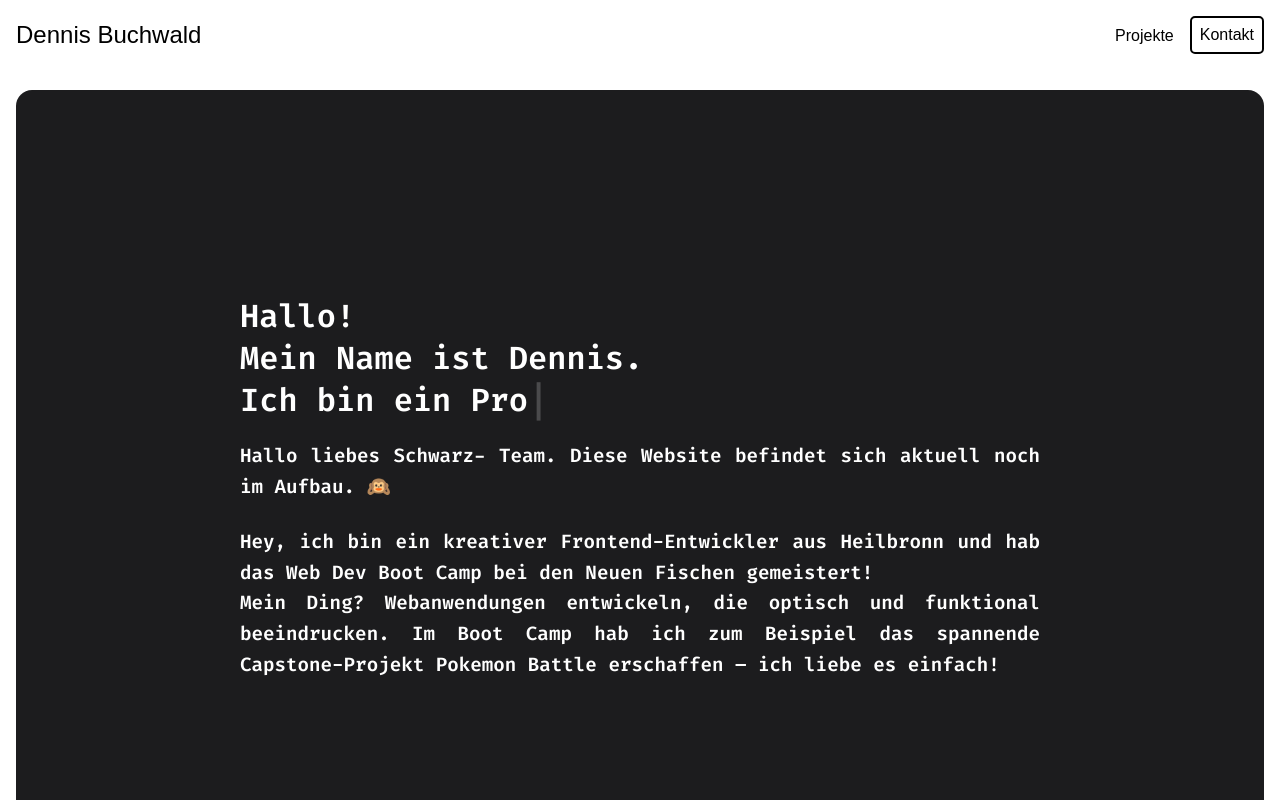
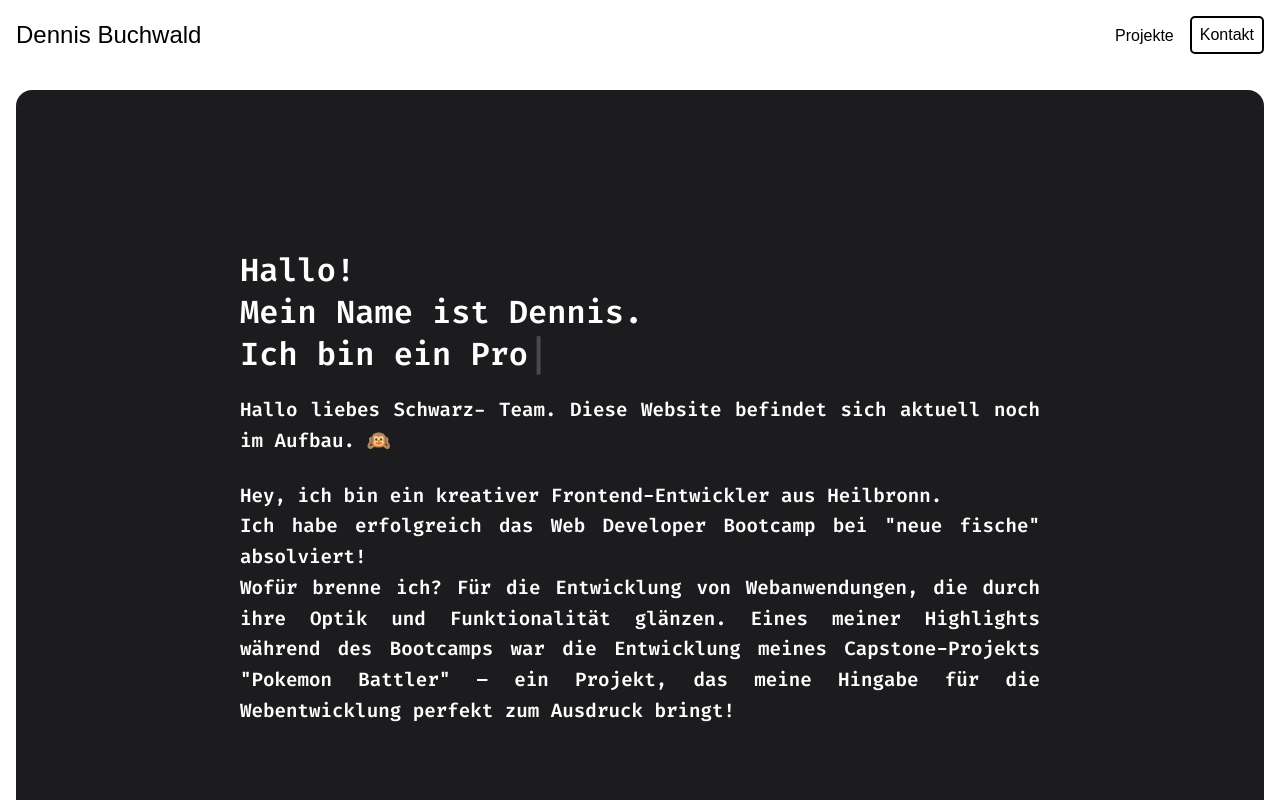
Before and after one commit to dennisbuchwald/dennisbuchwald-de, a Next.js app: page / in a window 1280 px wide. Shown: the top 800 px of the page. Built offline with nearby package versions, Linux system fonts and the light colour scheme; no server answers.

Commit message:
fix grama

```diff
--- a/src/pages/index.js
+++ b/src/pages/index.js
@@ -45,11 +45,15 @@ const Home = () => {
               noch im Aufbau. 🙉
             </Text>
             <Text>
-							Hey, ich bin ein kreativer Frontend-Entwickler aus Heilbronn und
-							hab das Web Dev Boot Camp bei den Neuen Fischen gemeistert! <br />
-							Mein Ding? Webanwendungen entwickeln, die optisch und funktional
-							beeindrucken. Im Boot Camp hab ich zum Beispiel das spannende
-							Capstone-Projekt Pokemon Battle erschaffen – ich liebe es einfach!
+              Hey, ich bin ein kreativer Frontend-Entwickler aus Heilbronn.{" "}
+              <br />
+              Ich habe erfolgreich das Web Developer Bootcamp bei "neue fische"
+              absolviert! <br />
+              Wofür brenne ich? Für die Entwicklung von Webanwendungen, die
+              durch ihre Optik und Funktionalität glänzen. Eines meiner
+              Highlights während des Bootcamps war die Entwicklung meines
+              Capstone-Projekts "Pokemon Battler" – ein Projekt, das meine
+              Hingabe für die Webentwicklung perfekt zum Ausdruck bringt!
             </Text>
             {/* <Text>
 						Mein Schwerpunkt liegt in der Entwicklung ansprechender und
```
Also changed, not shown: 1 other file (tests, documents, lock files or other folders). Lines whose indentation alone changed are shown as unchanged.
